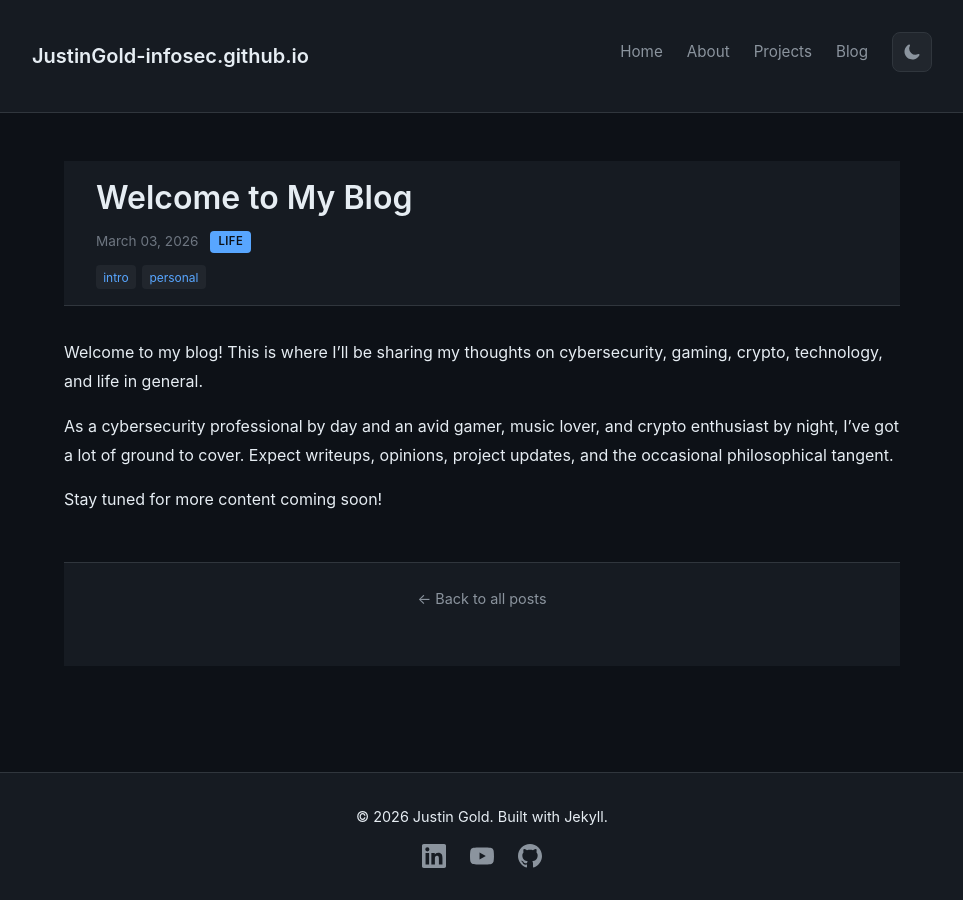
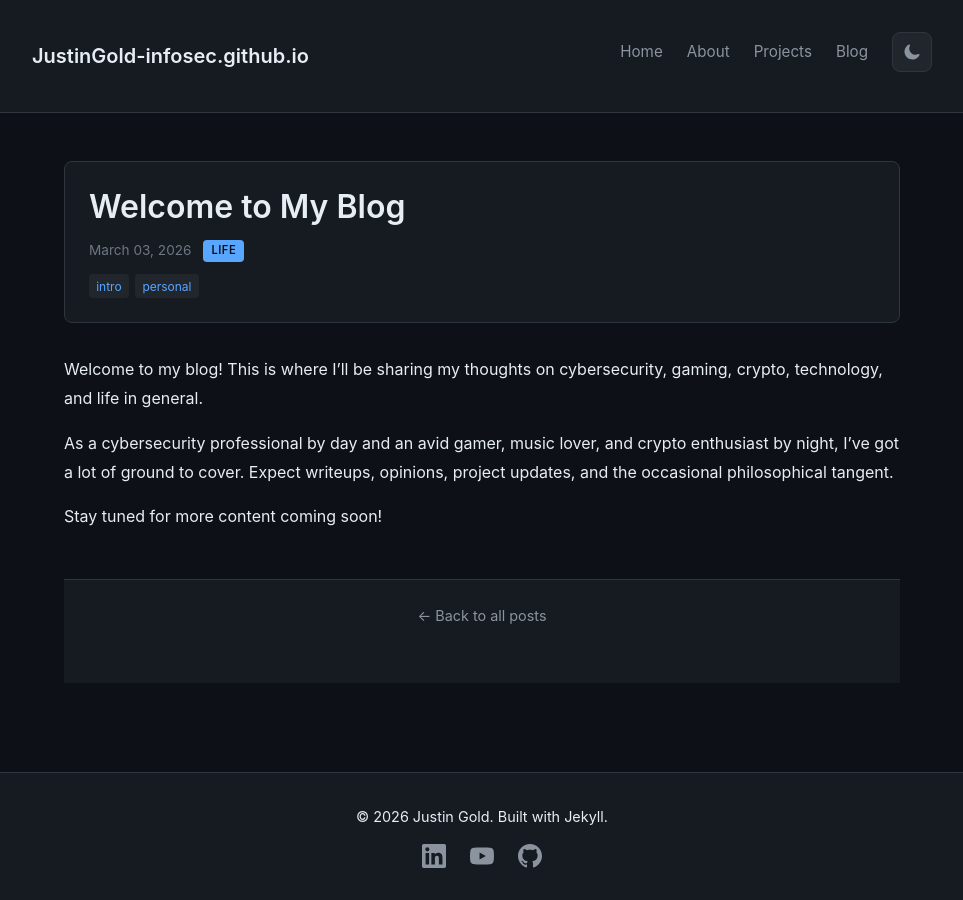
Before and after one commit to JustinGold-infosec/JustinGold-infosec.github.io, a Jekyll site: the page built from _posts/2026-03-04-welcome-to-my-blog.md, in a window 1280 px wide. Shown: the whole page, without its empty margins (158-1121 px from the left). Built offline with Jekyll 4.4.1, drawn with Linux system fonts in a browser that asks for light colours.

Commit message:
Enhance post-header styles with padding and background

```diff
--- a/_layouts/default.html
+++ b/_layouts/default.html
@@ -533,9 +533,14 @@
     /* Single Post Styles */
     .post-header {
       margin-bottom: 2rem;
+      padding: 1.5rem;
+      background: var(--bg-secondary);
+      border: 1px solid var(--border);
+      border-radius: 8px;
     }
 
     .post-header h1 {
+      margin-top: 0;
       margin-bottom: 0.75rem;
     }
 
@@ -621,3 +626,4 @@
   </script>
 </body>
 </html>
+</html>
```
